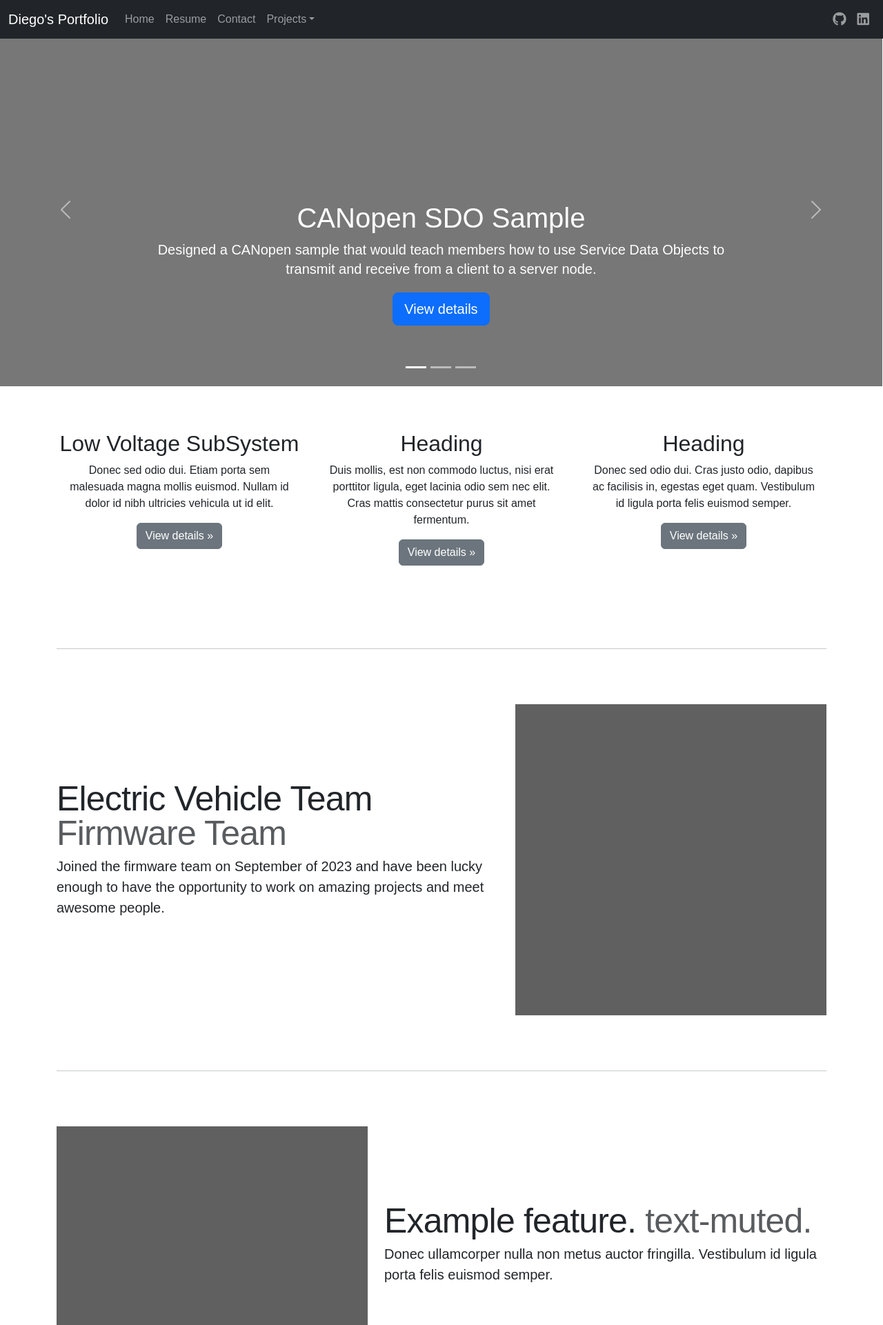
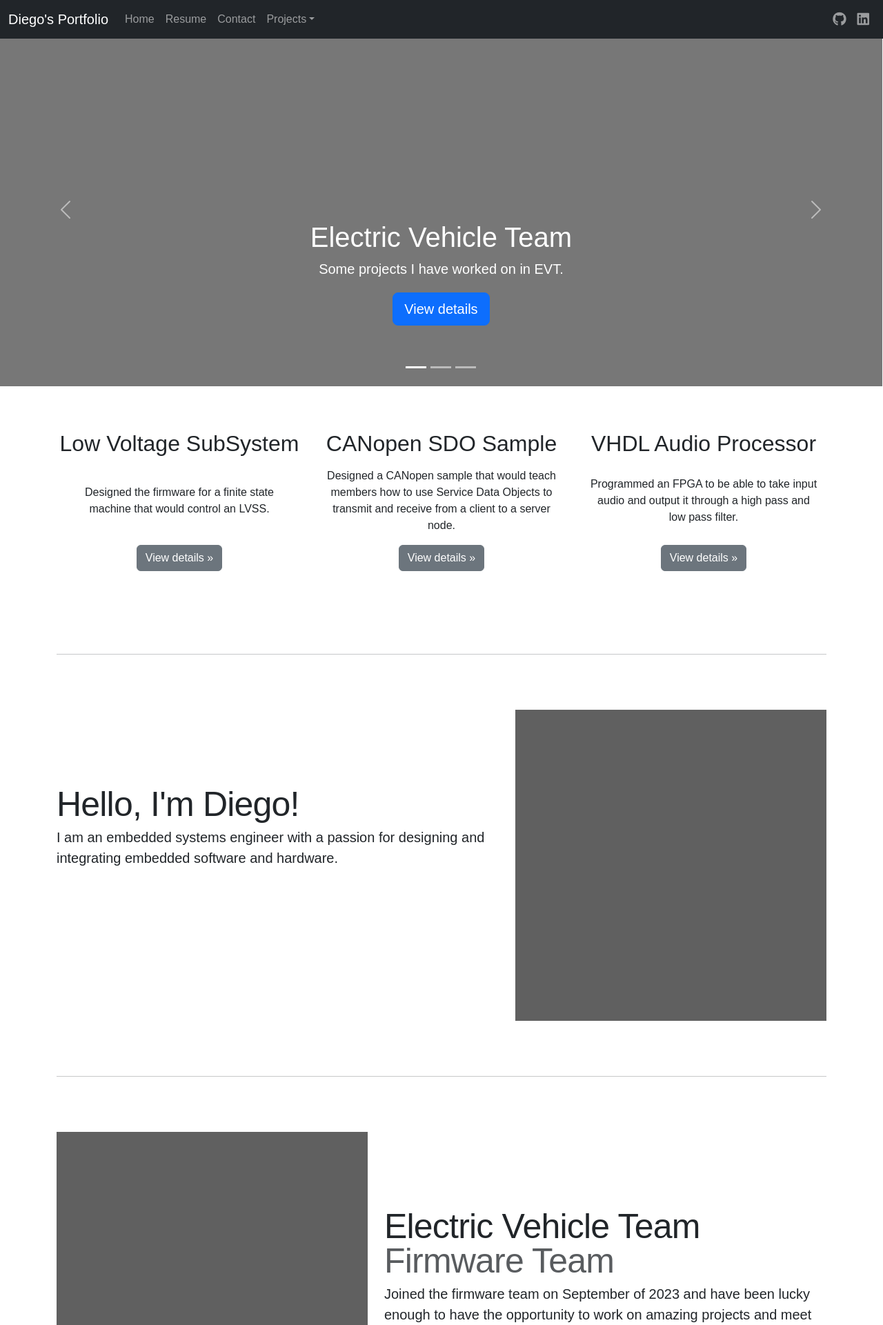
Before and after one commit to DiegoLHendrix/diego-portfolio, a Django app: page / in a window 1280 px wide. Shown: the top 1921 px of the page at 69% size. Run offline with Django 5.2, Linux system fonts and the light colour scheme.

Commit message:
Added base information to landing page

```diff
--- a/static/css/base/landing.css
+++ b/static/css/base/landing.css
@@ -48,7 +48,6 @@ body {
   /* Remove any default content */
 }
 
-
 /* PROJECTS-GRID CONTENT
 -------------------------------------------------- */
 
@@ -67,6 +66,29 @@ body {
   margin-left: .75rem;
 }
 
+.project-item {
+  display: flex;
+  flex-direction: column;
+}
+
+.project-content {
+  flex: 1;
+  display: flex;
+  flex-direction: column;
+  justify-content: space-between;
+}
+
+.project-content h2 {
+  margin-bottom: 1rem;
+}
+
+.project-content p {
+  margin-bottom: 1rem;
+}
+
+.project-content .btn {
+  align-self: flex-start;
+}
 
 /* Featurettes
 -------------------------------------------------- */
--- a/static/css/esd/esd.css
+++ b/static/css/esd/esd.css
@@ -33,12 +33,6 @@
     /* color: blue; */
 }
 
-
-.breadcrumb-bottom {
-    position: relative;
-    text-align: left;
-}
-
 .row {
     margin-bottom: 100px;
 }
--- a/templates/base/landing.html
+++ b/templates/base/landing.html
@@ -19,31 +19,27 @@
       <div class="carousel-item active">
         <div class="container">
           <div class="carousel-caption">
-            <h1>CANopen SDO Sample</h1>
-            <p>Designed a CANopen sample that would teach members how to use Service Data Objects to transmit and
-              receive from a client to a server node.</p>
+            <h1>Electric Vehicle Team</h1>
+            <p>Some projects I have worked on in EVT.</p>
             <p><a class="btn btn-lg btn-primary" href="/evt" role="button">View details</a></p>
+          </div>
+        </div>
+      </div>
+      <div class="carousel-item bg-img-2">
+        <div class="container">
+          <div class="carousel-caption">
+            <h1>Embedded Systems Design</h1>
+            <p>Projects done with embedded systems like VHDL and embedded C.</p>
+            <p><a class="btn btn-lg btn-primary" href="/esd" role="button">View details</a></p>
           </div>
         </div>
       </div>
       <div class="carousel-item">
         <div class="container">
           <div class="carousel-caption">
-            <h1>Embedded Systems Design</h1>
-            <p>Cras justo odio, dapibus ac facilisis in, egestas eget quam. Donec id elit non mi porta gravida at eget
-              metus. Nullam id dolor id nibh ultricies vehicula ut id elit.</p>
-            <p><a class="btn btn-lg btn-primary" href="#" role="button" data-bs-toggle="modal"
-                data-bs-target="#exampleModal">[placeholder]</a></p>
-          </div>
-        </div>
-      </div>
-      <div class="carousel-item">
-        <div class="container">
-          <div class="carousel-caption">
-            <h1>Project #3</h1>
-            <p>Words.</p>
-            <p><a class="btn btn-lg btn-primary" href="/filters" role="button" data-bs-toggle="modal"
-                data-bs-target="#exampleModal">[placeholder]</a></p>
+            <h1>My Resume</h1>
+            <p>Check out all my projects and experience!</p>
+            <p><a class="btn btn-lg btn-primary" href="/resume">View details</a></p>
           </div>
         </div>
       </div>
@@ -61,35 +57,41 @@
   <!-- Projects messaging and featurettes -->
   <div class="container projects-grid">
     <div class="row">
-      <div class="col-lg-4">
-        <h2>Low Voltage SubSystem</h2>
-        <p>Donec sed odio dui. Etiam porta sem malesuada magna mollis euismod. Nullam id dolor id nibh ultricies
-          vehicula ut id elit.</p>
-        <p><a class="btn btn-secondary" href="/evt" role="button">View details &raquo;</a></p>
+      <div class="col-lg-4 project-item">
+        <div class="project-content">
+          <h2>Low Voltage SubSystem</h2>
+          <p>Designed the firmware for a finite state machine that would control an LVSS.</p>
+          <p><a class="btn btn-secondary" href="/evt" role="button">View details &raquo;</a></p>
+        </div>
       </div><!-- /.col-lg-4 -->
-      <div class="col-lg-4">
-        <h2>Heading</h2>
-        <p>Duis mollis, est non commodo luctus, nisi erat porttitor ligula, eget lacinia odio sem nec elit. Cras mattis
-          consectetur purus sit amet fermentum.</p>
-        <p><a class="btn btn-secondary" href="/" role="button" data-bs-toggle="modal"
-            data-bs-target="#exampleModal">View details &raquo;</a></p>
+      <div class="col-lg-4 project-item">
+        <div class="project-content">
+          <h2>CANopen SDO Sample</h2>
+          <p>Designed a CANopen sample that would teach members how to use Service Data Objects to transmit and
+            receive from a client to a server node.</p>
+          <p><a class="btn btn-secondary" href="/evt" role="button">View details &raquo;</a></p>
+        </div>
       </div><!-- /.col-lg-4 -->
-      <div class="col-lg-4">
-        <h2>Heading</h2>
-        <p>Donec sed odio dui. Cras justo odio, dapibus ac facilisis in, egestas eget quam. Vestibulum id ligula porta
-          felis euismod semper.</p>
-        <p><a class="btn btn-secondary" href="/" role="button" data-bs-toggle="modal"
-            data-bs-target="#exampleModal">View details &raquo;</a></p>
+      <div class="col-lg-4 project-item">
+        <div class="project-content">
+          <h2>VHDL Audio Processor</h2>
+          <p>Programmed an FPGA to be able to take input audio and output it through a high pass and low pass filter.
+          </p>
+          <p><a class="btn btn-secondary" href="/esd/filters" role="button">View details &raquo;</a></p>
+        </div>
       </div><!-- /.col-lg-4 -->
     </div><!-- /.row -->
+  </div><!-- /.container projects-grid -->
 
+  <div class="container featurette-grid">
     <!-- START THE FEATURETTES -->
     <hr class="featurette-divider">
     <div class="row featurette">
       <div class="col-md-7">
-        <h2 class="featurette-heading">Electric Vehicle Team<br> <span class="text-muted">Firmware Team</span></h2>
-        <p class="lead">Joined the firmware team on September of 2023 and have been lucky enough to have the opportunity
-          to work on amazing projects and meet awesome people.</p>
+        <h2 class="featurette-heading">Hello, I'm Diego!
+        </h2>
+        <p class="lead">I am an embedded systems engineer with a passion for designing and integrating embedded software
+          and hardware.</p>
       </div>
       <div class="col-md-5">
         <img class="featurette-image img-fluid mx-auto" src="../../static/Assets/Grey-Square.png"
@@ -101,9 +103,10 @@
 
     <div class="row featurette">
       <div class="col-md-7 order-md-2">
-        <h2 class="featurette-heading">Example feature. <span class="text-muted">text-muted.</span></h2>
-        <p class="lead">Donec ullamcorper nulla non metus auctor fringilla. Vestibulum id ligula porta felis euismod
-          semper.</p>
+        <h2 class="featurette-heading">Electric Vehicle Team<br> <span class="text-muted">Firmware Team</span></h2>
+        <p class="lead">Joined the firmware team on September of 2023 and have been lucky enough to have the
+          opportunity
+          to work on amazing projects and meet awesome people.</p>
       </div>
       <div class="col-md-5 order-md-1">
         <img class="featurette-image img-fluid mx-auto" src="../../static/Assets/Grey-Square.png"
@@ -115,9 +118,9 @@
 
     <div class="row featurette">
       <div class="col-md-7">
-        <h2 class="featurette-heading">Example feature. <span class="text-muted">text-muted.</span></h2>
-        <p class="lead">Donec ullamcorper nulla non metus auctor fringilla. Vestibulum id ligula porta felis euismod
-          semper.</p>
+        <h2 class="featurette-heading">Personal projects<br> <span class="text-muted">Discord bot</span></h2>
+        <p class="lead">On my own time I like to work personal projects such as my very own discord bot programmed in
+          python.</p>
       </div>
       <div class="col-md-5">
         <img class="featurette-image img-fluid mx-auto" src="../../static/Assets/Grey-Square.png"
@@ -126,12 +129,11 @@
     </div>
 
     <hr class="featurette-divider">
-
-  </div><!-- /.container -->
+  </div><!-- /.container featurette-grid -->
 
 </main>
 
-<!-- Modal -->
+<!-- Placeholder Alert Modal -->
 <div class="modal fade" id="exampleModal" tabindex="-1" aria-labelledby="exampleModalLabel" aria-hidden="true">
   <div class="modal-dialog" role="document">
     <div class="modal-content">
@@ -148,6 +150,8 @@
     </div>
   </div>
 </div>
+<!-- Example use of modal in a button
+<a class="btn btn-secondary" href="/" role="button" data-bs-toggle="modal" data-bs-target="#exampleModal">View details &raquo;</a> -->
 
 <!-- Custom Modal for Image Alert -->
 <div class="modal fade" id="imageAlertModal" tabindex="-1" aria-labelledby="imageAlertModalLabel" aria-hidden="true">
```
Also changed, not shown: static/css/base/contact.css (+0 -10 lines), static/css/evt/evt.css (+0 -10 lines), templates/base/contact.html (+0 -8 lines), templates/base/resume.html (+0 -8 lines), templates/projects/esd/esd.html (+0 -7 lines), templates/projects/esd/filters.html (+0 -8 lines), templates/projects/evt/evt.html (+1 -9 lines), static/Assets/esd/embedded-system-logo.jpeg (added), static/Assets/evt/Ops-EVT-logo.png (added).
